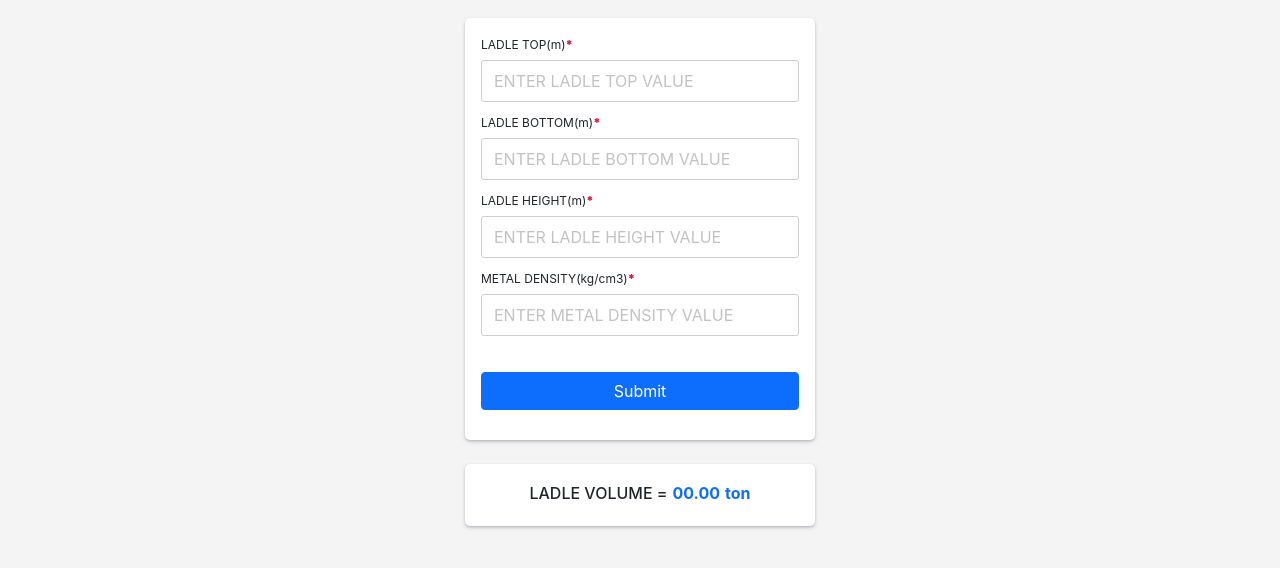
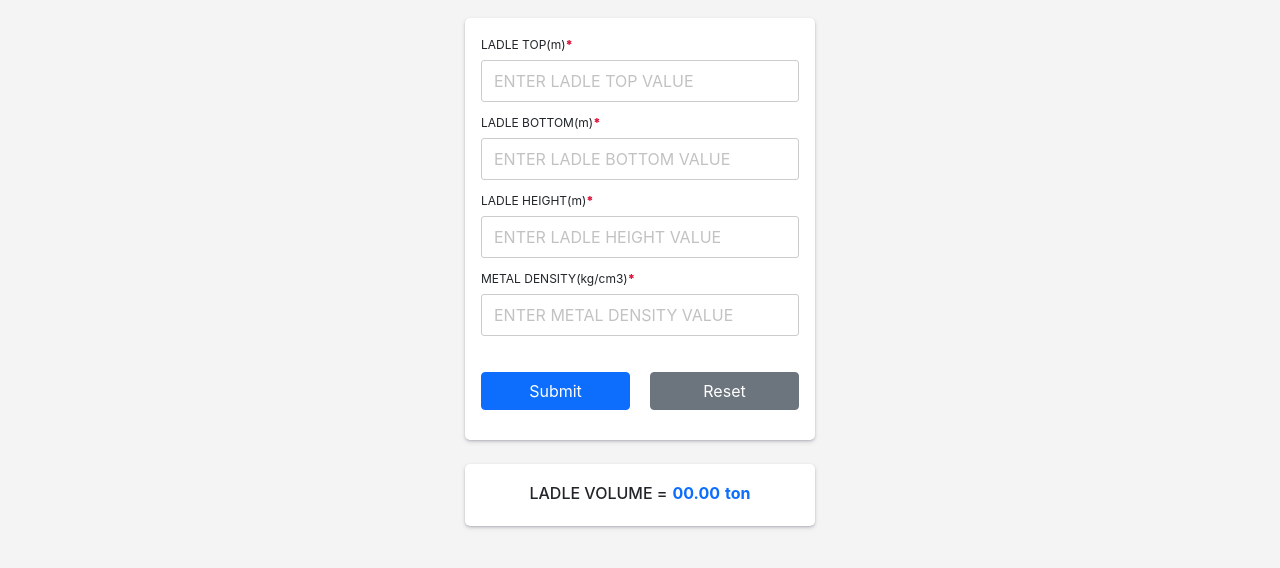
Before and after one commit to Mahmud-Alam/ladle-volume-calculator, a plain HTML site: page index.html in a window 1280 px wide. Shown: the part 88-656 px from the top of the page. Drawn offline with nearby package versions, Linux system fonts and the light colour scheme.

Commit message:
add reset button

```diff
--- a/index.html
+++ b/index.html
@@ -49,8 +49,9 @@
                 </div>
                 <br>
 
-                <div class="field">
-                    <button type="submit" class="full">Submit</button>
+                <div class="field d-flex">
+                    <button type="submit" class="half mr10">Submit</button>
+                    <button type="reset" class="half btn-secondary ml10">Reset</button>
                 </div>
             </form>
         </div>
--- a/style.css
+++ b/style.css
@@ -44,6 +44,14 @@ body {
 
 .ml5{
     margin-left: 5px;
+}
+
+.ml10{
+    margin-left: 10px;
+}
+
+.mr10{
+    margin-right: 10px;
 }
 
 form {
```
